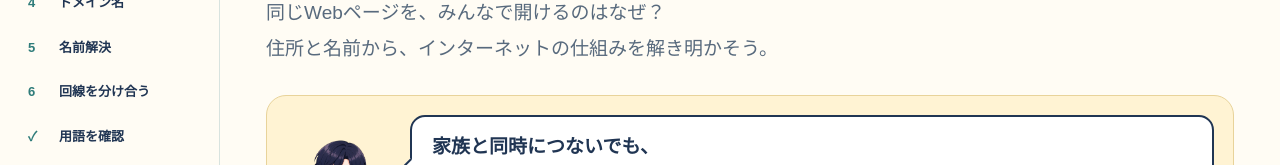
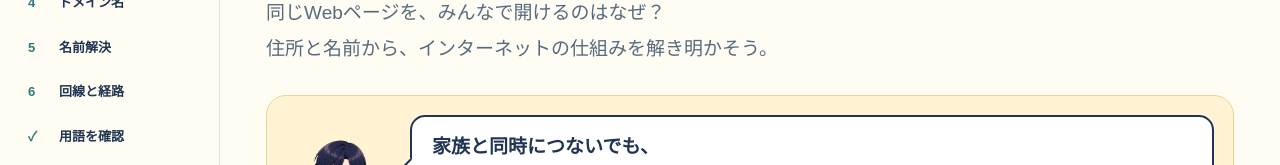
Before and after one commit to KeiichiKure/YSFH-Infomatics-2026, a Next.js app: page /units/05-02 in a window 1280 px wide. Shown: the part 451-616 px from the top of the page. Built offline with nearby package versions, Linux system fonts and the light colour scheme; no server answers.

Commit message:
Restore routing table experience to 05-02

```diff
--- a/app/units/05-02/FlowRoutes.tsx
+++ b/app/units/05-02/FlowRoutes.tsx
@@ -1,6 +1,7 @@
 'use client';
 import {useEffect,useState,type CSSProperties} from 'react';
 import {Section,Frame,Guide,Notice} from './Parts';
+import {RoutingExperience} from './RoutingExperience';
 
 const people=[{id:'A',name:'Aさん',wish:'メールを送る',to:'メールサーバ'},{id:'B',name:'Bさん',wish:'資料を印刷する',to:'プリンター'},{id:'C',name:'Cさん',wish:'Webページを見る',to:'Webサーバ'}] as const;
 const contents:Record<string,{text:string;direction:'out'|'back'}>={A1:{text:'宛先と件名',direction:'out'},A2:{text:'メール本文',direction:'out'},A3:{text:'受付の返事',direction:'back'},B1:{text:'印刷設定',direction:'out'},B2:{text:'印刷データ',direction:'out'},B3:{text:'完了の返事',direction:'back'},C1:{text:'ページ要求',direction:'out'},C2:{text:'HTML',direction:'back'},C3:{text:'画像',direction:'back'}};
@@ -33,4 +34,4 @@ function SharingScene({mode,onMode,attachment,onAttachment}:{mode:'circuit'|'pac
 }
 function Sharing(){const [mode,setMode]=useState<'circuit'|'packet'>('circuit'),[attachment,setAttachment]=useState(false);return <SharingScene key={`${mode}-${attachment}`} mode={mode} onMode={setMode} attachment={attachment} onAttachment={setAttachment}/>}
 
-export function FlowRoutes(){return <Section id="routes" n={6} title="1本の回線を分け合う" blank="通信の比較" page="p.135"><p className="in-lead">3人の箱を同じ回線に流し、1人ずつ使う場合と箱ごとに交代する場合を比べよう。</p><Sharing/><Guide mood="understood"><b>細かく分けると、待ち時間はどう変わる？</b><p>回線交換では先の人が終えるまで待ちます。パケット交換なら箱ごとに交代でき、後から送る人も途中から回線を使えます。</p></Guide></Section>}
+export function FlowRoutes(){return <Section id="routes" n={6} title="回線を分け、次の道を選ぶ" blank="通信の比較" page="p.135"><p className="in-lead">3人の箱を同じ回線に流し、経路を調べる会話とWeb要求の道を追おう。</p><Sharing/><p className="in-small">発展：経路表の体験は、次のプリントの内容を先取りしています。</p><RoutingExperience/><Guide mood="understood"><b>番号が分かっても、届く道が必要。</b><p>DNSで名前から宛先IPを調べ、ルータは宛先IPと経路表を比べて次の道を選びます。</p></Guide></Section>}
--- a/app/units/05-02/model.ts
+++ b/app/units/05-02/model.ts
@@ -26,7 +26,7 @@ export function maskPrefix(mask:string):number|null {
 }
 export const sections = [
   ['addresses','IPアドレス'], ['lan','家の住所'], ['subnet','範囲と台数'],
-  ['names','ドメイン名'], ['dns','名前解決'], ['routes','回線を分け合う'],
+  ['names','ドメイン名'], ['dns','名前解決'], ['routes','回線と経路'],
 ] as const;
 export const terms = [
   ['①','IPv4','32ビットのIPアドレスを使う規格。8ビットずつ4組に分けて表す。',1],
```
Also changed, not shown: app/units/05-02/page.tsx (+1 -1 lines).
